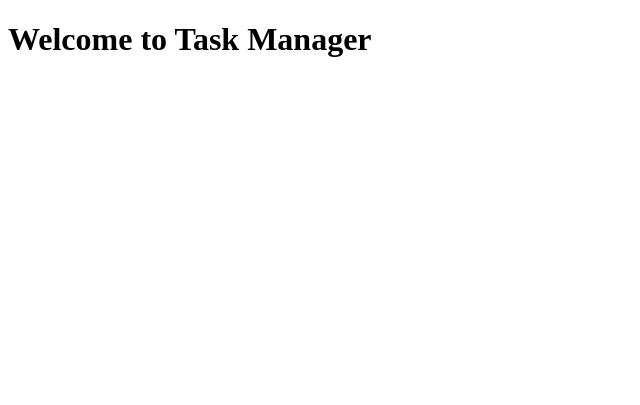
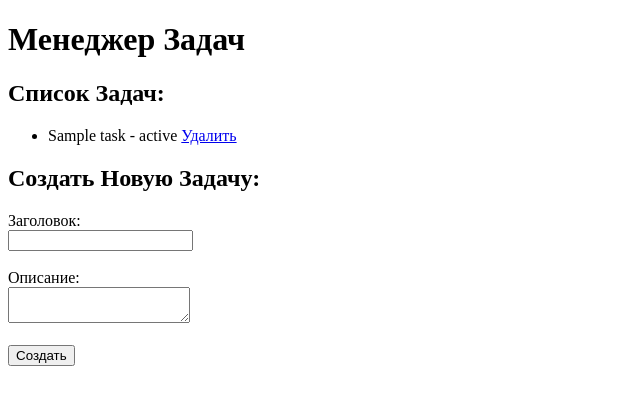
Before and after one commit to Rml-A/mlpd, a Flask app: page / in a window 1280 px wide. Shown: the top 405 px of the page, without its empty margins (0-640 px from the left). Run offline with Flask 3, Linux system fonts and the light colour scheme; tables that the repository leaves empty hold one stand-in row (values such as "Sample post").

Commit message:
create models(Task) and create tasks.db

```diff
--- a/app.py
+++ b/app.py
@@ -1,10 +1,35 @@
-from flask import Flask, render_template
+from flask import Flask, render_template, request, redirect, url_for
+from models import db, Task
 
 app = Flask(__name__)
+app.config['SQLALCHEMY_DATABASE_URI'] = 'sqlite:///tasks.db'
+app.config['SQLALCHEMY_TRACK_MODIFICATIONS'] = False
+db.init_app(app)
+
+# # Создание всех таблиц при первом запуске приложения
+# with app.app_context():
+#     db.create_all()
 
 @app.route('/')
 def index():
-    return render_template('index.html')
+    tasks = Task.query.all()
+    return render_template('index.html', tasks=tasks)
+
+@app.route('/create', methods=['POST'])
+def create_task():
+    title = request.form['title']
+    description = request.form['description']
+    new_task = Task(title=title, description=description)
+    db.session.add(new_task)
+    db.session.commit()
+    return redirect(url_for('index'))
+
+@app.route('/delete/<int:id>')
+def delete_task(id):
+    task_to_delete = Task.query.get_or_404(id)
+    db.session.delete(task_to_delete)
+    db.session.commit()
+    return redirect(url_for('index'))
 
 if __name__ == '__main__':
     app.run(debug=True)
--- a/templates/index.html
+++ b/templates/index.html
@@ -1,11 +1,26 @@
 <!DOCTYPE html>
-<html lang="en">
+<html lang="ru">
 <head>
     <meta charset="UTF-8">
     <meta name="viewport" content="width=device-width, initial-scale=1.0">
-    <title>Task Manager</title>
+    <title>Менеджер Задач</title>
 </head>
 <body>
-    <h1>Welcome to Task Manager</h1>
+    <h1>Менеджер Задач</h1>
+    <h2>Список Задач:</h2>
+<ul>
+    {% for task in tasks %}
+    <li>{{ task.title }} - {{ task.status }} <a href="{{ url_for('delete_task', id=task.id) }}">Удалить</a></li>
+    {% endfor %}
+</ul>
+
+    <h2>Создать Новую Задачу:</h2>
+    <form method="POST" action="{{ url_for('create_task') }}">
+        <label for="title">Заголовок:</label><br>
+        <input type="text" id="title" name="title"><br><br>
+        <label for="description">Описание:</label><br>
+        <textarea id="description" name="description"></textarea><br><br>
+        <input type="submit" value="Создать">
+    </form>
 </body>
 </html>
```
Also changed, not shown: models.py (added, +12 -0 lines).
